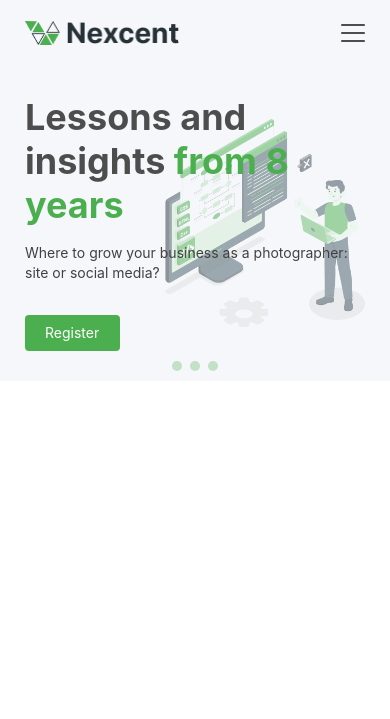
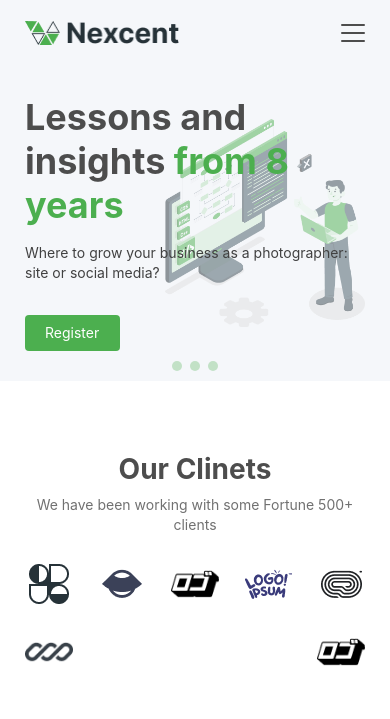
Before and after one commit to Miqayel8/Template, a plain HTML site: page index.html in a window 390 px wide. Drawn offline with Linux system fonts and the light colour scheme.

Commit message:
adding section <<clients>>:

```diff
--- a/index.html
+++ b/index.html
@@ -71,7 +71,38 @@
                             <button></button>
                         </div>
                     </section>
+
+                    <section class="clients">
+                        <div class="clinets-text">
+                            <h2>Our Clinets</h2>
+                            <p>We have been working with some Fortune 500+ clients</p>
+                        </div>
+                        <div class="clients-logobar">
+                            <div>
+                                <img src="clients-logos/Logo(0).png" alt="">
+                            </div>
+                            <div>
+                                <img src="clients-logos/Logo (1).png" alt="">
+                            </div>
+                            <div>
+                                <img src="clients-logos/Logo (2).png" alt="">
+                            </div>
+                            <div>
+                                <img src="clients-logos/Logo (3).png" alt="">
+                            </div>
+                            <div>
+                                <img src="clients-logos/Logo (4).png" alt="">
+                            </div>
+                            <div>
+                                <img src="clients-logos/Logo (5).png" alt="">
+                            </div>
+                            <div>
+                                <img src="clients-logos/Logo (6).png" alt="">
+                            </div>
+                        </div>
+                    </section>
                 </section>
+
             </main>
 
         </div>
--- a/style.css
+++ b/style.css
@@ -398,3 +398,73 @@ main {
         bottom: 10px;
     }
 }
+
+.clients{
+    display: flex;
+    flex-direction: column;
+    align-items: center;
+    padding: 0px 144px;
+    gap: 16px;
+}
+.clinets-text{
+    display: flex;
+    flex-direction: column;
+    text-align: center;
+    max-width: 1110px;
+    gap: 8px;
+}
+.clinets-text h2{
+    font-size: 36px;
+    line-height: 44px;
+    color: #4D4D4D;
+}
+.clinets-text p{
+    font-size: 16px;
+    line-height: 24px;
+    color: #717171;
+}
+.clients-logobar{
+    display: flex;
+    justify-content: space-between;
+    max-width: 1152px;
+    width: 100%;
+    gap: 20px;
+    flex-wrap: wrap;
+    padding: 25px 0px;
+}
+.clients-logobar div{
+    width: 48px;
+    height: 48px;
+}
+.clients-logobar div img{
+    width: 100%;
+    height: 100%;
+    object-fit: contain;
+}
+@media screen and (max-width: 1024px) {
+    .clients {
+        padding: 45px 55px;
+        gap: 25px;
+    }
+
+    .clinets-text h2 {
+        font-size: 28px;
+        line-height: 36px;
+    }
+
+    .clinets-text p {
+        font-size: 14px;
+        line-height: 20px;
+    }
+}
+
+@media screen and (max-width: 768px) {
+    .clients {
+        padding: 30px 25px;
+        gap: 15px;
+    }
+    .clients-logobar{
+        gap: 20px;
+        padding: 10px 0px;
+    }
+}
```
